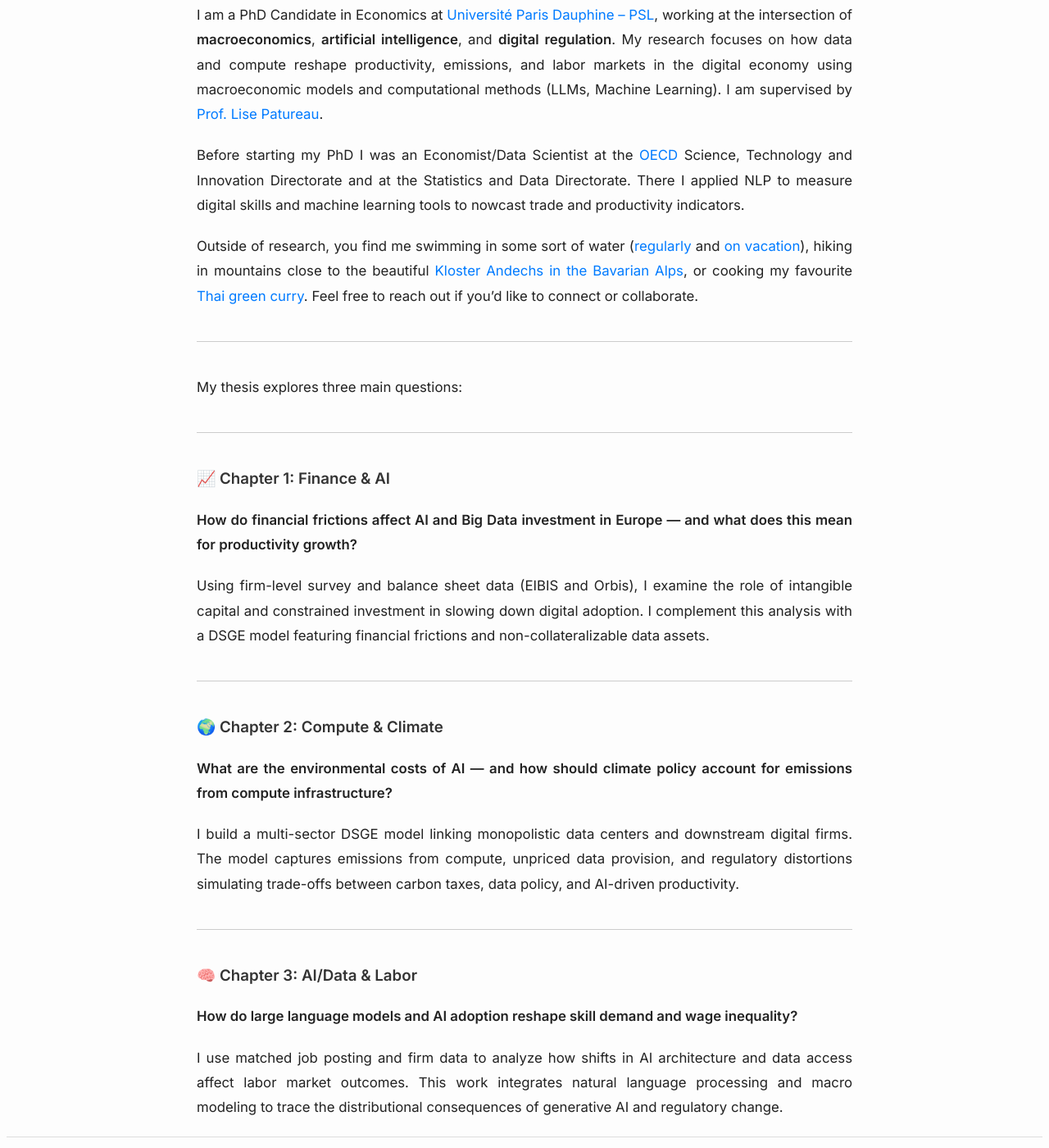
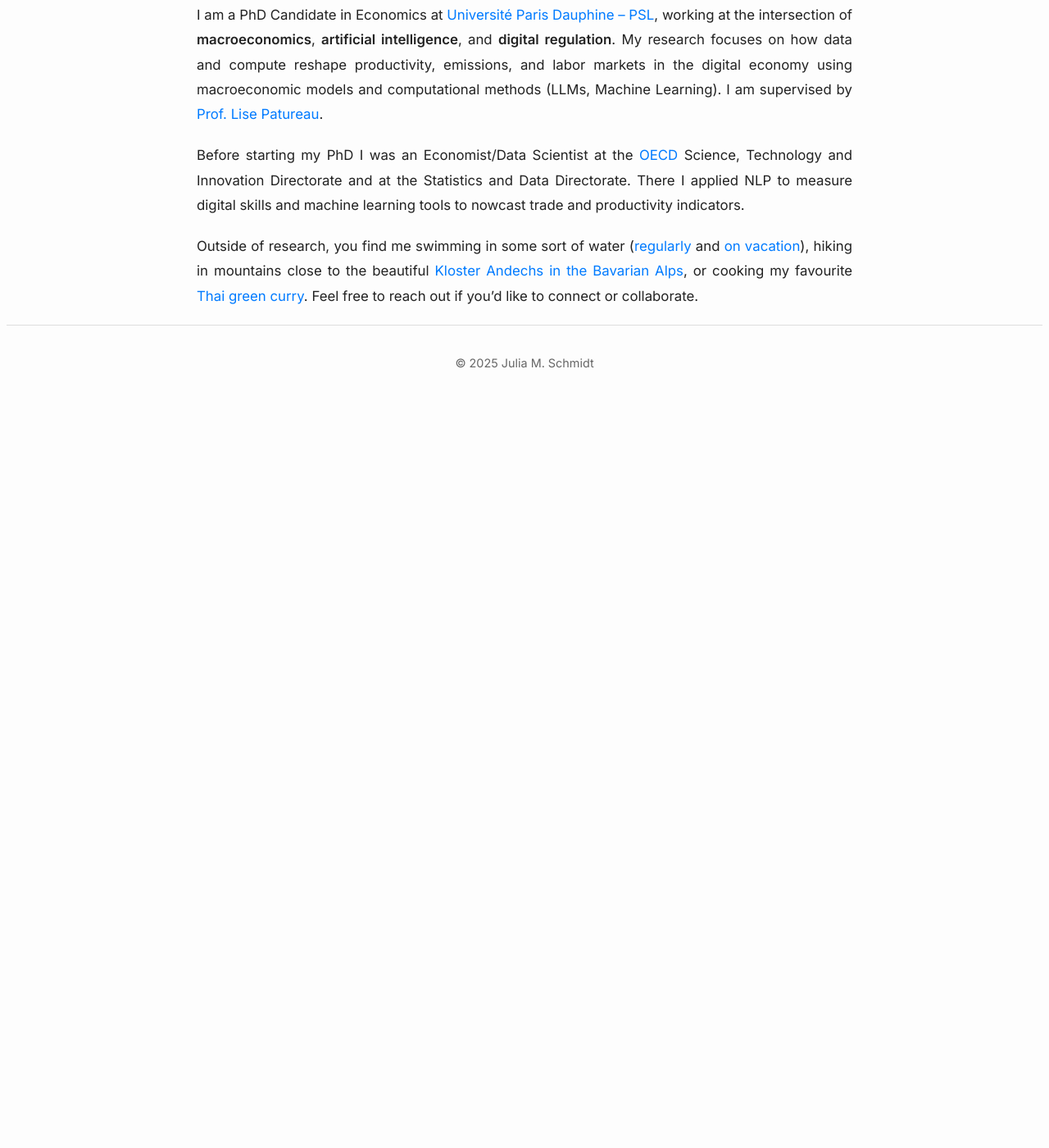
Before and after one commit to julia-m-schmidt/julia-m-schmidt.github.io, a Jekyll site: the page built from home.md, in a window 1280 px wide and 1400 px high, scrolled down 510 px. Shown: the whole window at 82% size. Built offline with Jekyll 4.4.1, drawn with Linux system fonts in a browser that asks for light colours; after the commit the page ends 1008 px from its top, so only the background shows below that.

Commit message:
Update home.md

```diff
--- a/home.md
+++ b/home.md
@@ -10,32 +10,3 @@
 Before starting my PhD I was an Economist/Data Scientist at the [OECD](https://www.oecd.org/en.html) Science, Technology and Innovation Directorate and at the Statistics and Data Directorate. There I applied NLP to measure digital skills and machine learning tools to nowcast trade and productivity indicators.
 
 Outside of research, you find me swimming in some sort of water ([regularly](https://www.leparisien.fr/paris-75/paris-75015/paris-la-piscine-keller-quinquagenaire-et-toujours-dans-le-bain-13-03-2017-6758721.php) and [on vacation](https://www.schloesser.bayern.de/deutsch/seen/objekte/ammersee.htm)), hiking in mountains close to the beautiful [Kloster Andechs in the Bavarian Alps](https://www.andechs.de/), or cooking my favourite [Thai green curry](https://hot-thai-kitchen.com/green-curry-new-2/). Feel free to reach out if you’d like to connect or collaborate.
-
-
----
-
-My thesis explores three main questions:
-
----
-
-### 📈 Chapter 1: Finance & AI
-
-**How do financial frictions affect AI and Big Data investment in Europe — and what does this mean for productivity growth?**
-
-Using firm-level survey and balance sheet data (EIBIS and Orbis), I examine the role of intangible capital and constrained investment in slowing down digital adoption. I complement this analysis with a DSGE model featuring financial frictions and non-collateralizable data assets.
-
----
-
-### 🌍 Chapter 2: Compute & Climate
-
-**What are the environmental costs of AI — and how should climate policy account for emissions from compute infrastructure?**
-
-I build a multi-sector DSGE model linking monopolistic data centers and downstream digital firms. The model captures emissions from compute, unpriced data provision, and regulatory distortions simulating trade-offs between carbon taxes, data policy, and AI-driven productivity.
-
----
-
-### 🧠 Chapter 3: AI/Data & Labor
-
-**How do large language models and AI adoption reshape skill demand and wage inequality?**
-
-I use matched job posting and firm data to analyze how shifts in AI architecture and data access affect labor market outcomes. This work integrates natural language processing and macro modeling to trace the distributional consequences of generative AI and regulatory change.
```
